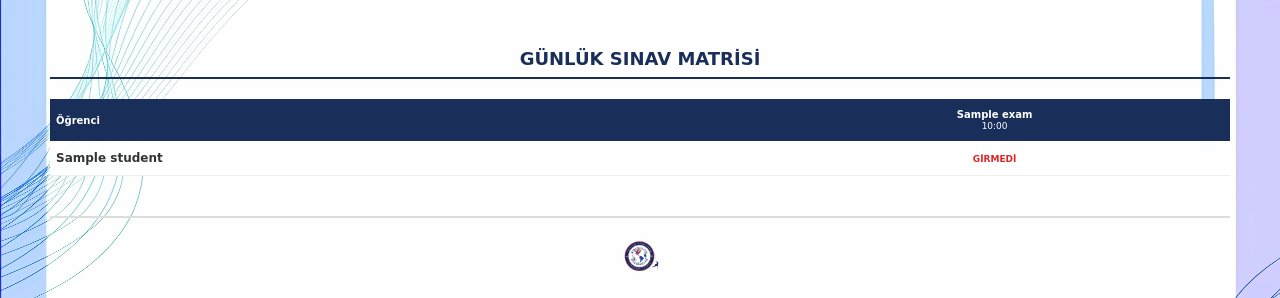
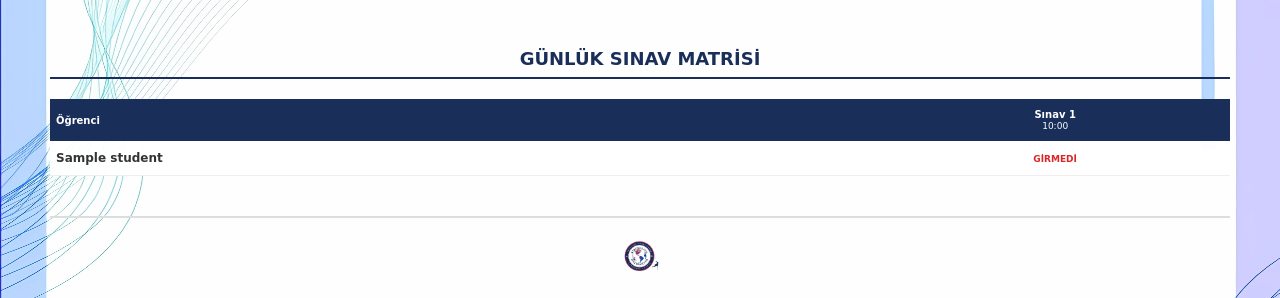
Before and after one commit to teyfikaktas/riseenglish, a Laravel app: template resources/views/exams/group-daily-report-pdf.blade.php in a window 1280 px wide. Shown: the part 912-1210 px from the top of the page. Run offline with Laravel 12, Linux system fonts and the light colour scheme; the template is opened without the code that fills it: most values are stand-ins (such as "Sample title", 1, 10 or a date in 2020); parts of the project's set-up code (start-up, migrations or seed data) failed here and were passed over.

Commit message:
feat: update group daily report PDF to display exam index instead of name

```diff
--- a/resources/views/exams/group-daily-report-pdf.blade.php
+++ b/resources/views/exams/group-daily-report-pdf.blade.php
@@ -192,9 +192,9 @@
             <thead>
                 <tr>
                     <th class="student-col">Öğrenci</th>
-                    @foreach($exams as $exam)
+                    @foreach($exams as $index => $exam)
                         <th>
-                            {{ Str::limit($exam->name, 20) }}<br>
+                            Sınav {{ $index + 1 }}<br>
                             <span style="font-size:9px; font-weight:normal;">{{ \Carbon\Carbon::parse($exam->start_time)->format('H:i') }}</span>
                         </th>
                     @endforeach
```
